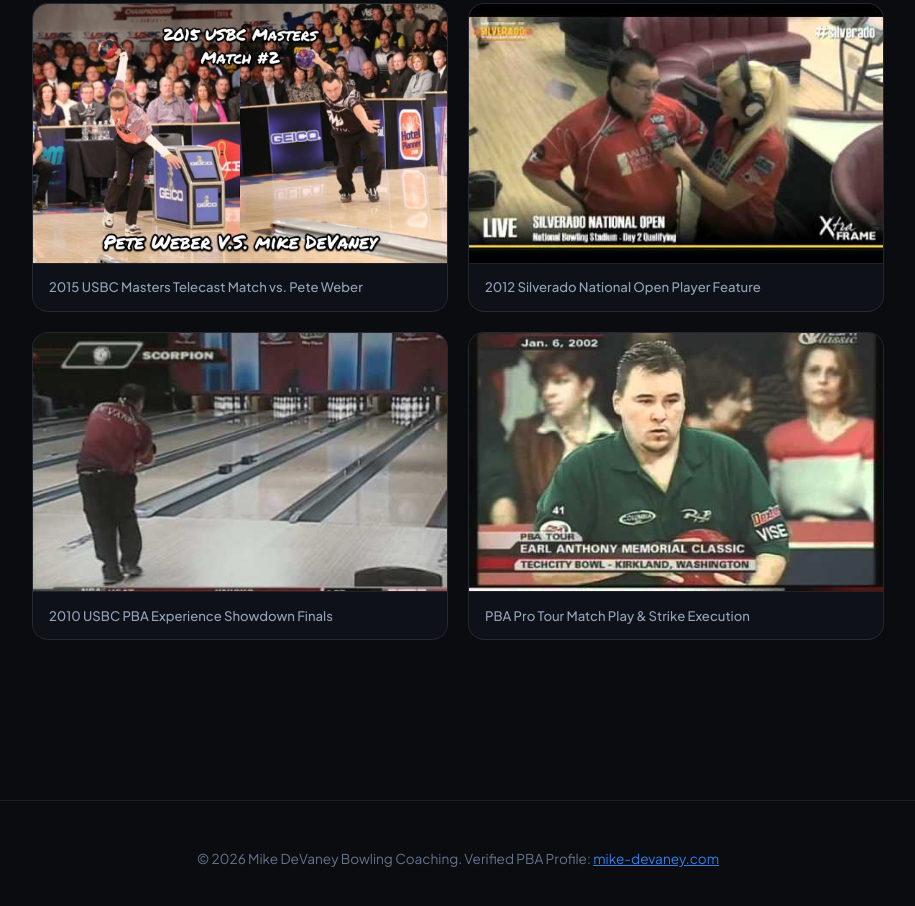
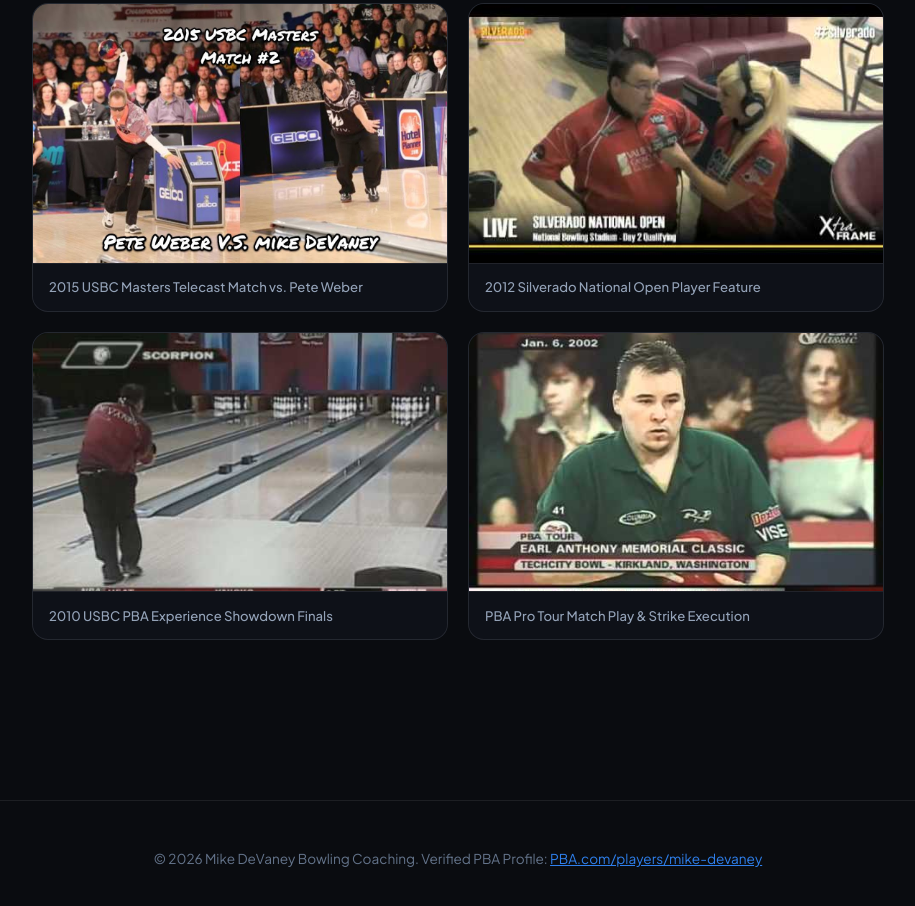
Before and after one commit to Chrisl252/mikedevaney.com, a plain HTML site: page index.html in a window 1280 px wide. Shown: the part 1608-2514 px from the top of the page, without its empty margins (182-1097 px from the left). Drawn offline with Linux system fonts and the light colour scheme.

```diff
--- a/index.html
+++ b/index.html
@@ -566,7 +566,7 @@
     </main>
 
     <footer>
-        <p>&copy; 2026 Mike DeVaney Bowling Coaching. Verified PBA Profile: <a href="https://www.pba.com/players/mike-devaney" target="_blank" style="color: var(--accent-blue); text-decoration: underline;">mike-devaney.com</a></p>
+        <p>&copy; 2026 Mike DeVaney Bowling Coaching. Verified PBA Profile: <a href="https://www.pba.com/players/mike-devaney" target="_blank" style="color: var(--accent-blue); text-decoration: underline;">PBA.com/players/mike-devaney</a></p>
     </footer>
 
     <script>
```
Also changed, not shown: 1 other file.
